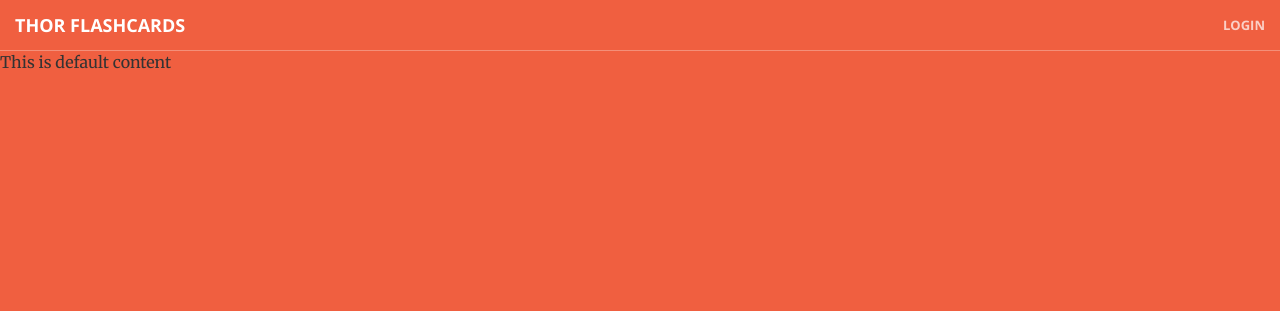
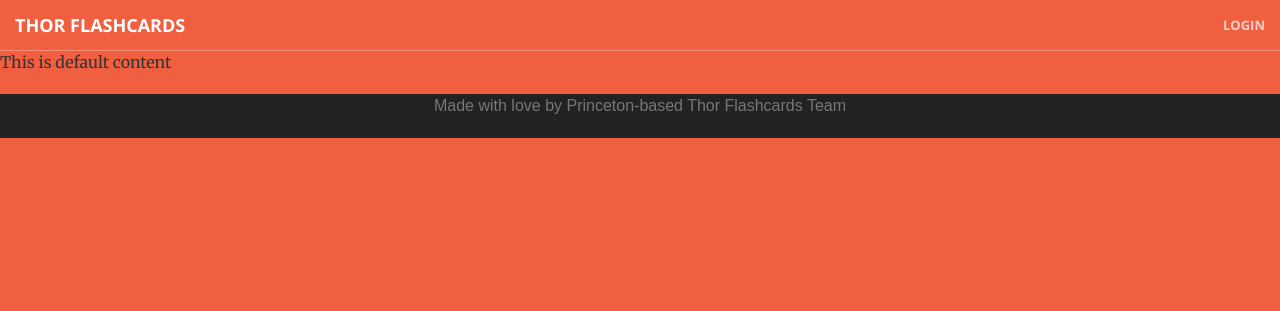
Before and after one commit to aruchames/ThorFlashCards, a Django app: template thor_web/templates/deck_app/deckbase.html in a window 1280 px wide. Shown: the top 311 px of the page. Run offline with Django 3.2, Linux system fonts and the light colour scheme; the template is opened without the code that fills it, so the values that code supplies are empty; some libraries are stand-ins or nearby versions.

Commit message:
prelim. dash

```diff
--- a/thor_web/templates/deck_app/deckbase.html
+++ b/thor_web/templates/deck_app/deckbase.html
@@ -48,7 +48,7 @@
             {% if user.is_authenticated %}
             <li id="user">
               <!-- find a way to change this to href="decks" and still be able to make ajax  requests from api/-->
-              <a href="/decks">{{user.username | title}}'s cards</a>
+              <a href="/decks">{{user.username | title}}'s decks</a>
             </li>
 
             <li>
@@ -92,6 +92,17 @@
     <p>This is default content</p>
     {% endblock content %}
 
+    <footer class="footer footer-below bg-dark">
+      <div class="container">
+        <div class="row">
+          <div class="col-lg-12">
+            <p style="font-family:arial;" class="text-muted text-center">Made with love by
+              Princeton-based Thor Flashcards Team<p>
+          </div>
+        </div>
+      </div>
+    </footer>
+
     <script src="//code.jquery.com/jquery-1.11.2.min.js"></script>
     <script src='//maxcdn.bootstrapcdn.com/bootstrap/3.3.4/js/bootstrap.min.js'></script>
 
```
Also changed, not shown: thor_web/templates/deck_app/decks.html (+22 -9 lines).
